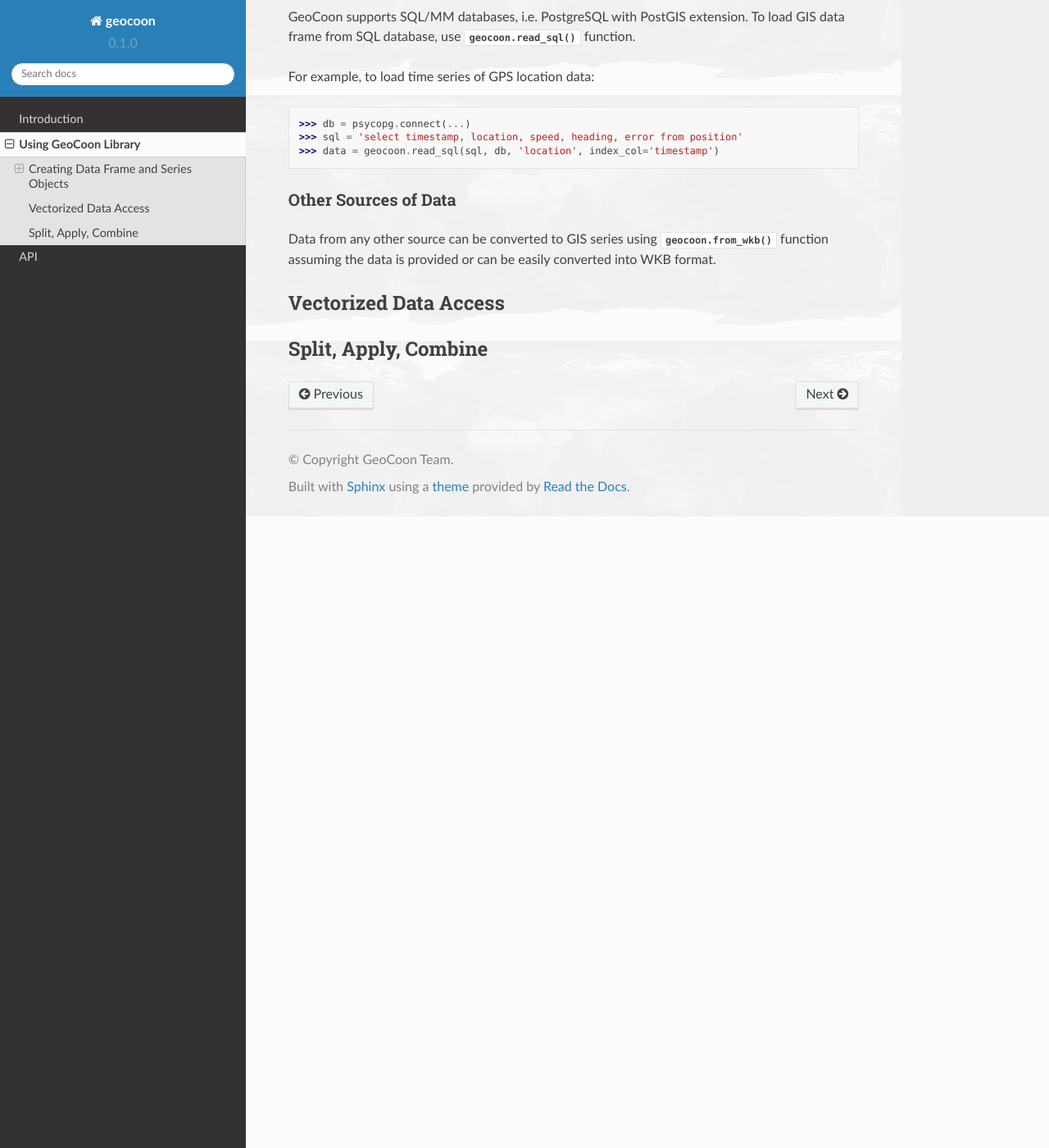
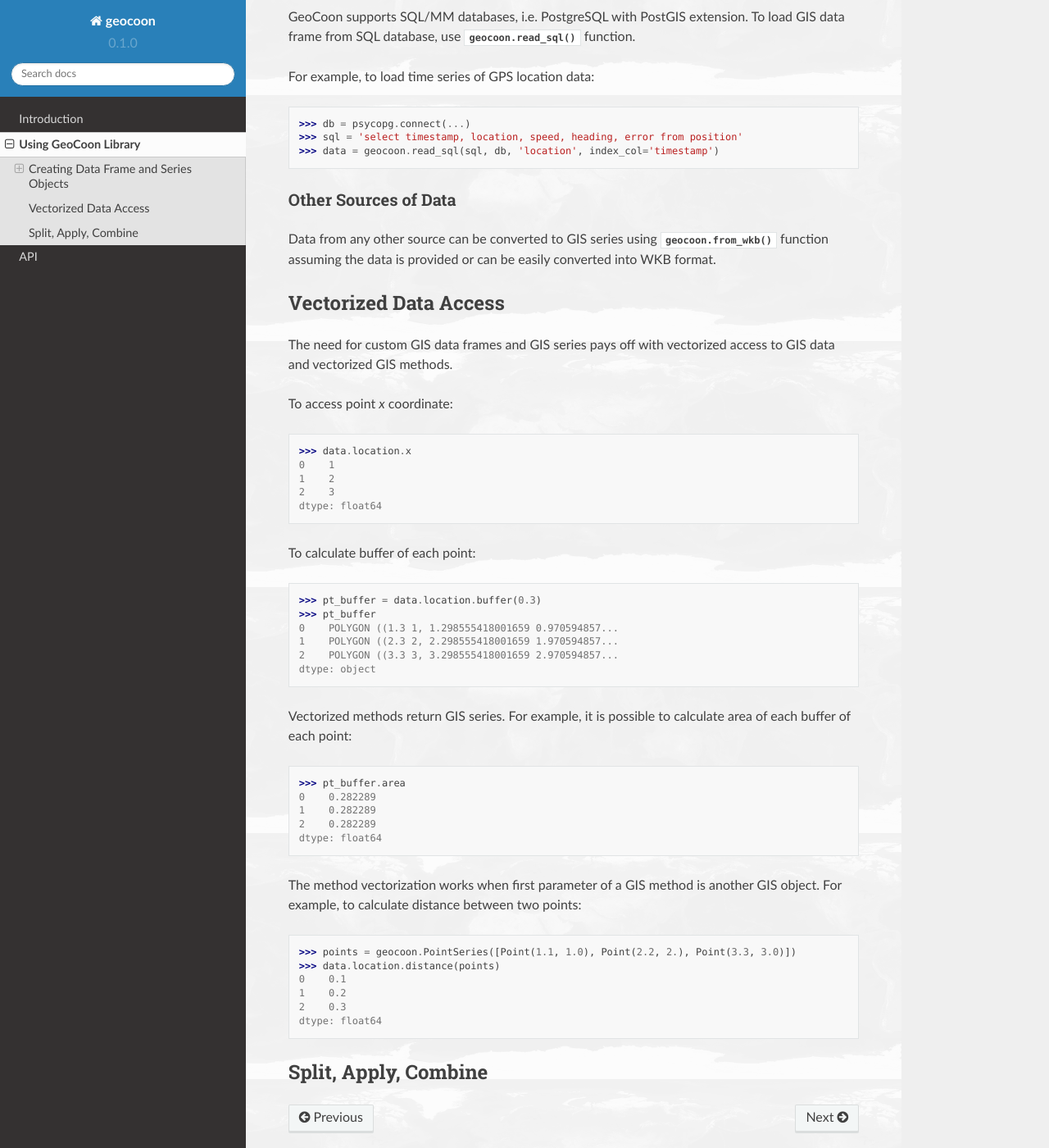
Before and after one commit to wrobell/geocoon, a Sphinx documentation site: the page built from doc/usage.rst, in a window 1280 px wide and 1400 px high, scrolled down 1384 px. Shown: the whole window at 82% size. Built offline with Sphinx 7.4.7 and the Read the Docs theme 2.0.0, drawn with Linux system fonts in a browser that asks for light colours.

Commit message:
- added subsection about vectorized data access to library usage chapter

```diff
--- a/doc/usage.rst
+++ b/doc/usage.rst
@@ -80,6 +80,45 @@
 
 Vectorized Data Access
 ----------------------
+The need for custom GIS data frames and GIS series pays off with vectorized
+access to GIS data and vectorized GIS methods.
+
+To access point `x` coordinate::
+
+    >>> data.location.x
+    0    1
+    1    2
+    2    3
+    dtype: float64
+
+To calculate buffer of each point::
+
+    >>> pt_buffer = data.location.buffer(0.3)
+    >>> pt_buffer
+    0    POLYGON ((1.3 1, 1.298555418001659 0.970594857...
+    1    POLYGON ((2.3 2, 2.298555418001659 1.970594857...
+    2    POLYGON ((3.3 3, 3.298555418001659 2.970594857...
+    dtype: object
+
+Vectorized methods return GIS series. For example, it is possible to
+calculate area of each buffer of each point::
+
+    >>> pt_buffer.area
+    0    0.282289
+    1    0.282289
+    2    0.282289
+    dtype: float64
+
+The method vectorization works when first parameter of a GIS method is
+another GIS object. For example, to calculate distance between two points::
+
+    >>> points = geocoon.PointSeries([Point(1.1, 1.0), Point(2.2, 2.), Point(3.3, 3.0)])
+    >>> data.location.distance(points)
+    0    0.1
+    1    0.2
+    2    0.3
+    dtype: float64
+
 
 Split, Apply, Combine
 ---------------------
```
